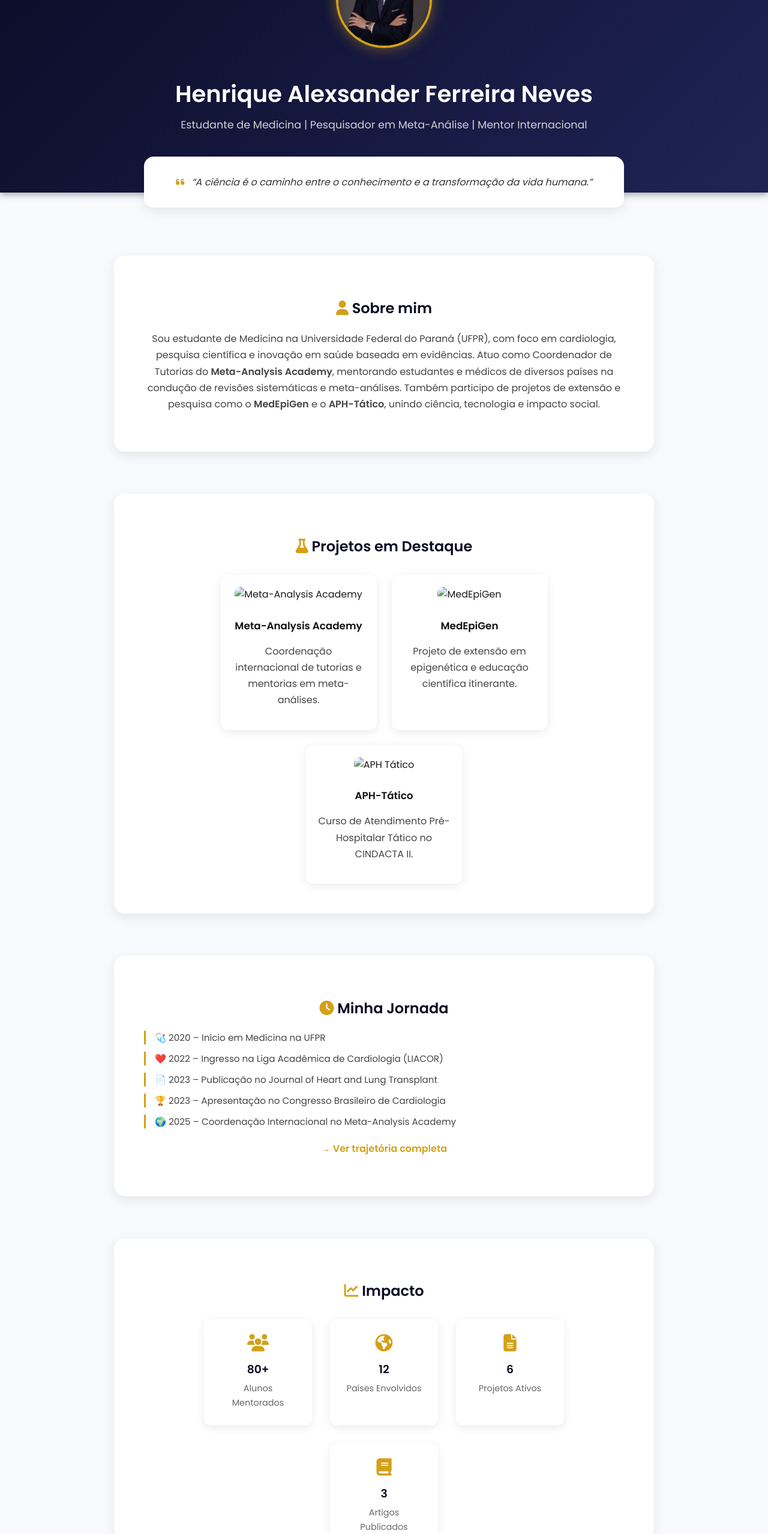
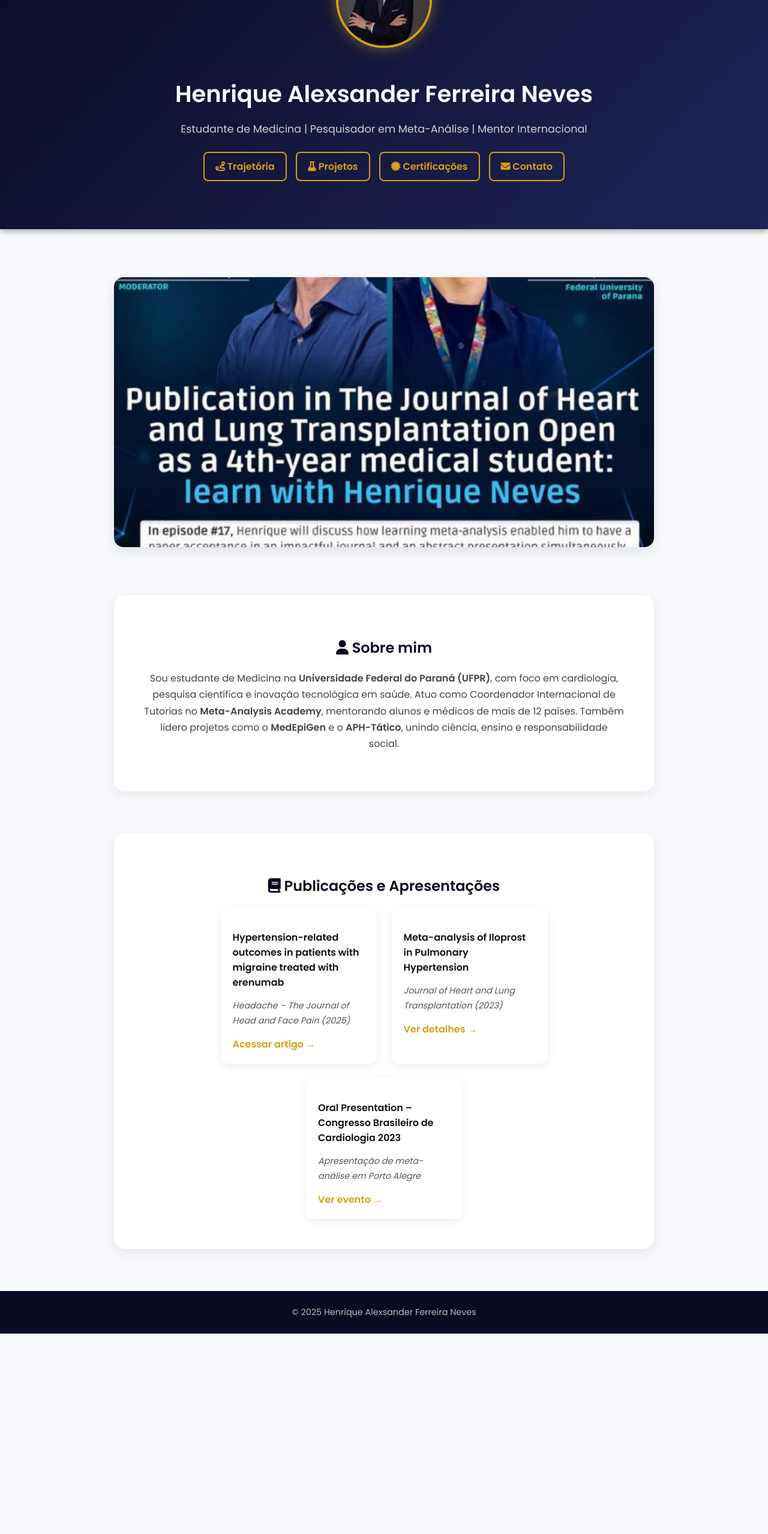
Before and after one commit to henriqueafneves/henriqueafneves.github.io, a plain HTML site: page index.html in a window 1280 px wide. Shown: the part 240-2797 px from the top of the page at 60% size. After the commit the page ends 2463 px from the top, so only its background shows below. Drawn offline with nearby package versions, Linux system fonts and the light colour scheme.

Commit message:
Update index.html

```diff
--- a/index.html
+++ b/index.html
@@ -16,6 +16,14 @@
         --accent: #d4a017;
         --text-light: #ffffff;
         --text-muted: #d1d1d1;
+        --card-bg: #ffffff;
+      }
+
+      [data-theme="dark"] {
+        --bg-dark: #000010;
+        --text-light: #f5f5f5;
+        --text-muted: #b0b0b0;
+        --card-bg: #141428;
       }
 
       * {
@@ -29,6 +37,12 @@
         background: #f7f9fc;
         color: #1a1a1a;
         overflow-x: hidden;
+        transition: background 0.5s, color 0.5s;
+      }
+
+      body[data-theme="dark"] {
+        background: #090920;
+        color: var(--text-light);
       }
 
       /* === Navbar === */
@@ -69,12 +83,31 @@
         color: var(--accent);
       }
 
+      .theme-toggle {
+        background: transparent;
+        border: 2px solid var(--accent);
+        color: var(--accent);
+        border-radius: 50%;
+        width: 36px;
+        height: 36px;
+        display: flex;
+        justify-content: center;
+        align-items: center;
+        cursor: pointer;
+        transition: all 0.3s ease;
+      }
+
+      .theme-toggle:hover {
+        background: var(--accent);
+        color: white;
+      }
+
       /* === Header === */
       header {
         background: linear-gradient(135deg, var(--bg-dark), #1f2456);
         color: var(--text-light);
         text-align: center;
-        padding: 160px 20px 100px;
+        padding: 160px 20px 80px;
         box-shadow: 0 4px 10px rgba(0,0,0,0.3);
       }
 
@@ -86,64 +119,85 @@
         margin-bottom: 15px;
         object-fit: cover;
         box-shadow: 0 0 25px rgba(212,160,23,0.5);
-        transition: transform 0.3s ease, box-shadow 0.3s ease;
-      }
-
-      header img:hover {
-        transform: scale(1.05);
-        box-shadow: 0 0 35px rgba(212,160,23,0.7);
       }
 
       h1 {
         font-size: 2.4rem;
         margin-bottom: 10px;
-        color: var(--text-light);
       }
 
       header p {
         font-size: 1.1rem;
         color: var(--text-muted);
-        margin: 0;
       }
 
-      /* === Citação / Missão === */
-      .quote {
-        background: #fff;
-        max-width: 800px;
-        margin: -60px auto 80px;
-        border-radius: 16px;
-        box-shadow: 0 6px 18px rgba(0,0,0,0.08);
-        padding: 30px 40px;
-        text-align: center;
-        font-style: italic;
-        color: #333;
-        line-height: 1.6;
+      /* === Botões de Ação === */
+      .quick-actions {
+        margin-top: 25px;
+        display: flex;
+        flex-wrap: wrap;
+        justify-content: center;
+        gap: 15px;
       }
 
-      .quote i {
+      .quick-actions a {
+        background: transparent;
+        border: 2px solid var(--accent);
         color: var(--accent);
-        margin-right: 8px;
+        border-radius: 8px;
+        padding: 10px 18px;
+        font-weight: 600;
+        text-decoration: none;
+        transition: all 0.3s ease;
+      }
+
+      .quick-actions a:hover {
+        background: var(--accent);
+        color: white;
+      }
+
+      /* === Carrossel === */
+      .carousel {
+        max-width: 900px;
+        margin: 80px auto;
+        overflow: hidden;
+        border-radius: 16px;
+        box-shadow: 0 6px 18px rgba(0,0,0,0.1);
+        position: relative;
+      }
+
+      .carousel img {
+        width: 100%;
+        display: none;
+        height: 450px;
+        object-fit: cover;
+        transition: opacity 0.6s ease-in-out;
+      }
+
+      .carousel img.active {
+        display: block;
+        opacity: 1;
       }
 
       /* === Seções === */
       .section {
         max-width: 900px;
         margin: 70px auto;
-        background: #fff;
+        background: var(--card-bg);
         border-radius: 18px;
         padding: 50px;
         box-shadow: 0 6px 18px rgba(0,0,0,0.08);
         text-align: center;
-        transition: transform 0.3s ease;
-      }
-
-      .section:hover {
-        transform: translateY(-5px);
+        transition: background 0.5s, color 0.5s;
       }
 
       .section h2 {
         color: var(--bg-dark);
         margin-bottom: 20px;
+      }
+
+      body[data-theme="dark"] .section h2 {
+        color: var(--accent);
       }
 
       .section p {
@@ -152,97 +206,42 @@
         line-height: 1.7;
       }
 
-      .section i {
-        color: var(--accent);
+      body[data-theme="dark"] .section p {
+        color: #ccc;
       }
 
-      /* === Projetos === */
-      .project-grid {
+      /* === Publicações === */
+      .publications {
         display: flex;
         flex-wrap: wrap;
         justify-content: center;
         gap: 25px;
-        margin-top: 30px;
       }
 
-      .project-card {
+      .pub-card {
         background: white;
         border-radius: 12px;
         box-shadow: 0 4px 15px rgba(0,0,0,0.08);
         width: 260px;
         padding: 20px;
-        transition: transform 0.3s ease, box-shadow 0.3s ease;
+        text-align: left;
       }
 
-      .project-card:hover {
-        transform: translateY(-5px);
-        box-shadow: 0 8px 25px rgba(0,0,0,0.15);
-      }
-
-      .project-card img {
-        width: 100%;
-        border-radius: 10px;
-        margin-bottom: 10px;
-        object-fit: cover;
-        height: 140px;
-      }
-
-      .project-card h3 {
-        font-size: 1.05rem;
+      .pub-card h3 {
         color: #111;
+        font-size: 1rem;
         margin-bottom: 8px;
       }
 
-      /* === Mini Linha do Tempo === */
-      .timeline-preview {
-        display: flex;
-        flex-direction: column;
-        align-items: flex-start;
-        gap: 12px;
-        margin-top: 20px;
-        text-align: left;
-        color: #444;
+      .pub-card p {
+        color: #555;
+        font-size: 0.9rem;
       }
 
-      .timeline-item {
-        border-left: 3px solid var(--accent);
-        padding-left: 15px;
-        font-size: 0.95rem;
-      }
-
-      /* === Métricas === */
-      .metrics {
-        display: flex;
-        flex-wrap: wrap;
-        justify-content: center;
-        gap: 30px;
-        margin-top: 30px;
-      }
-
-      .metric {
-        background: #fff;
-        border-radius: 12px;
-        box-shadow: 0 4px 15px rgba(0,0,0,0.08);
-        width: 180px;
-        padding: 25px;
-        text-align: center;
-      }
-
-      .metric i {
-        font-size: 1.8rem;
+      .pub-card a {
         color: var(--accent);
-        margin-bottom: 10px;
-      }
-
-      .metric h3 {
-        margin: 5px 0;
-        color: var(--bg-dark);
-      }
-
-      .metric p {
-        margin: 0;
-        color: #666;
-        font-size: 0.9rem;
+        text-decoration: none;
+        font-weight: 600;
       }
 
       /* === Footer === */
@@ -254,11 +253,6 @@
         margin-top: 60px;
         font-size: 0.9rem;
       }
-
-      @media screen and (max-width: 768px) {
-        .metrics { gap: 15px; }
-        .metric { width: 140px; }
-      }
     </style>
   </head>
 
@@ -268,85 +262,60 @@
 
     <!-- === HEADER === -->
     <header data-aos="fade-down">
-      <img src="v2_1415dab5-29cb-4f38-9b03-274e3de7a02d.jpg" alt="Foto de Henrique Neves">
+      <img src="v2_1415dab5-29cb-4f38-9b03-274e3de7a02d.jpg" alt="Henrique Alexsander Ferreira Neves">
       <h1>Henrique Alexsander Ferreira Neves</h1>
       <p>Estudante de Medicina | Pesquisador em Meta-Análise | Mentor Internacional</p>
+
+      <!-- Botões -->
+      <div class="quick-actions" data-aos="fade-up">
+        <a href="trajetoria.html"><i class="fas fa-route"></i> Trajetória</a>
+        <a href="projetos.html"><i class="fas fa-flask"></i> Projetos</a>
+        <a href="certificacoes.html"><i class="fas fa-certificate"></i> Certificações</a>
+        <a href="contato.html"><i class="fas fa-envelope"></i> Contato</a>
+      </div>
+
+      <!-- Botão de tema -->
+      <div style="position:absolute; top:20px; right:30px;">
+        <button class="theme-toggle" id="theme-toggle"><i class="fas fa-moon"></i></button>
+      </div>
     </header>
 
-    <!-- === CITAÇÃO / MISSÃO === -->
-    <div class="quote" data-aos="fade-up">
-      <i class="fas fa-quote-left"></i>
-      “A ciência é o caminho entre o conhecimento e a transformação da vida humana.”
+    <!-- === CARROSSEL === -->
+    <div class="carousel" data-aos="fade-up">
+      <img src="images/cbc2023.jpeg" class="active" alt="CBC 2023">
+      <img src="images/metaSessions.png" alt="Meta Sessions">
+      <img src="images/aphTatico.png" alt="APH Tático">
+      <img src="images/medepigenC2.jpg" alt="MedEpiGen C2">
     </div>
 
     <!-- === SOBRE === -->
     <div class="section" data-aos="fade-up">
       <h2><i class="fas fa-user"></i> Sobre mim</h2>
       <p>
-        Sou estudante de Medicina na Universidade Federal do Paraná (UFPR), com foco em cardiologia, pesquisa científica e inovação em saúde baseada em evidências.
-        Atuo como Coordenador de Tutorias do <strong>Meta-Analysis Academy</strong>, mentorando estudantes e médicos de diversos países na condução de revisões sistemáticas e meta-análises.
-        Também participo de projetos de extensão e pesquisa como o <strong>MedEpiGen</strong> e o <strong>APH-Tático</strong>, unindo ciência, tecnologia e impacto social.
+        Sou estudante de Medicina na <strong>Universidade Federal do Paraná (UFPR)</strong>, com foco em cardiologia, pesquisa científica e inovação tecnológica em saúde.
+        Atuo como Coordenador Internacional de Tutorias no <strong>Meta-Analysis Academy</strong>, mentorando alunos e médicos de mais de 12 países.
+        Também lidero projetos como o <strong>MedEpiGen</strong> e o <strong>APH-Tático</strong>, unindo ciência, ensino e responsabilidade social.
       </p>
     </div>
 
-    <!-- === PROJETOS EM DESTAQUE === -->
+    <!-- === PUBLICAÇÕES === -->
     <div class="section" data-aos="fade-up">
-      <h2><i class="fas fa-flask"></i> Projetos em Destaque</h2>
-      <div class="project-grid">
-        <div class="project-card">
-          <img src="images/metaAcademy.png" alt="Meta-Analysis Academy">
-          <h3>Meta-Analysis Academy</h3>
-          <p>Coordenação internacional de tutorias e mentorias em meta-análises.</p>
+      <h2><i class="fas fa-book"></i> Publicações e Apresentações</h2>
+      <div class="publications">
+        <div class="pub-card">
+          <h3>Hypertension-related outcomes in patients with migraine treated with erenumab</h3>
+          <p><i>Headache – The Journal of Head and Face Pain (2025)</i></p>
+          <a href="https://doi.org/10.1111/head.14921" target="_blank">Acessar artigo →</a>
         </div>
-        <div class="project-card">
-          <img src="images/medepigenLogo.png" alt="MedEpiGen">
-          <h3>MedEpiGen</h3>
-          <p>Projeto de extensão em epigenética e educação científica itinerante.</p>
+        <div class="pub-card">
+          <h3>Meta-analysis of Iloprost in Pulmonary Hypertension</h3>
+          <p><i>Journal of Heart and Lung Transplantation (2023)</i></p>
+          <a href="#" target="_blank">Ver detalhes →</a>
         </div>
-        <div class="project-card">
-          <img src="images/aphTatico.png" alt="APH Tático">
-          <h3>APH-Tático</h3>
-          <p>Curso de Atendimento Pré-Hospitalar Tático no CINDACTA II.</p>
-        </div>
-      </div>
-    </div>
-
-    <!-- === MINI LINHA DO TEMPO === -->
-    <div class="section" data-aos="fade-up">
-      <h2><i class="fas fa-clock"></i> Minha Jornada</h2>
-      <div class="timeline-preview">
-        <div class="timeline-item">🩺 2020 – Início em Medicina na UFPR</div>
-        <div class="timeline-item">❤️ 2022 – Ingresso na Liga Acadêmica de Cardiologia (LIACOR)</div>
-        <div class="timeline-item">📄 2023 – Publicação no Journal of Heart and Lung Transplant</div>
-        <div class="timeline-item">🏆 2023 – Apresentação no Congresso Brasileiro de Cardiologia</div>
-        <div class="timeline-item">🌍 2025 – Coordenação Internacional no Meta-Analysis Academy</div>
-      </div>
-      <p style="margin-top:20px;"><a href="trajetoria.html" style="color:var(--accent); text-decoration:none; font-weight:600;">→ Ver trajetória completa</a></p>
-    </div>
-
-    <!-- === MÉTRICAS === -->
-    <div class="section" data-aos="fade-up">
-      <h2><i class="fas fa-chart-line"></i> Impacto</h2>
-      <div class="metrics">
-        <div class="metric">
-          <i class="fas fa-users"></i>
-          <h3>80+</h3>
-          <p>Alunos Mentorados</p>
-        </div>
-        <div class="metric">
-          <i class="fas fa-globe-americas"></i>
-          <h3>12</h3>
-          <p>Países Envolvidos</p>
-        </div>
-        <div class="metric">
-          <i class="fas fa-file-alt"></i>
-          <h3>6</h3>
-          <p>Projetos Ativos</p>
-        </div>
-        <div class="metric">
-          <i class="fas fa-book"></i>
-          <h3>3</h3>
-          <p>Artigos Publicados</p>
+        <div class="pub-card">
+          <h3>Oral Presentation – Congresso Brasileiro de Cardiologia 2023</h3>
+          <p><i>Apresentação de meta-análise em Porto Alegre</i></p>
+          <a href="trajetoria.html">Ver evento →</a>
         </div>
       </div>
     </div>
@@ -358,12 +327,33 @@
     <script>
       AOS.init({ duration: 1000, once: true });
 
-      // Carrega o conteúdo da navbar
+      // Navbar load
       fetch('navbar.html')
-        .then(response => response.text())
-        .then(data => {
-          document.getElementById('navbar').innerHTML = data;
-        });
+        .then(r => r.text())
+        .then(d => document.getElementById('navbar').innerHTML = d);
+
+      // Carrossel simples
+      const slides = document.querySelectorAll('.carousel img');
+      let current = 0;
+      setInterval(() => {
+        slides[current].classList.remove('active');
+        current = (current + 1) % slides.length;
+        slides[current].classList.add('active');
+      }, 4000);
+
+      // Dark mode
+      const toggleBtn = document.getElementById('theme-toggle');
+      toggleBtn.addEventListener('click', () => {
+        const body = document.body;
+        const theme = body.getAttribute('data-theme');
+        if (theme === 'dark') {
+          body.removeAttribute('data-theme');
+          toggleBtn.innerHTML = '<i class="fas fa-moon"></i>';
+        } else {
+          body.setAttribute('data-theme', 'dark');
+          toggleBtn.innerHTML = '<i class="fas fa-sun"></i>';
+        }
+      });
     </script>
   </body>
 </html>
```
